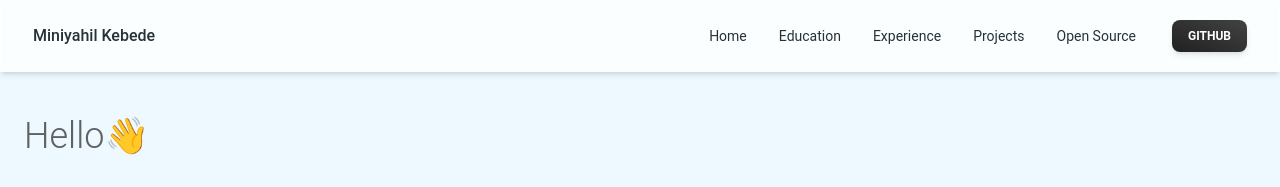
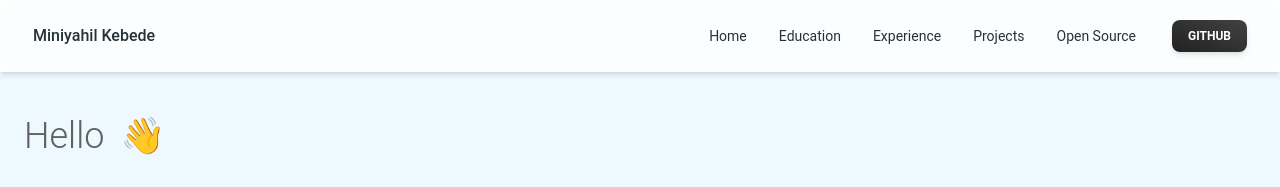
Before and after one commit to hmhard/my-portfolio, a React (Create React App) app: page / in a window 1280 px wide. Shown: the top 187 px of the page. Built offline with nearby package versions, Linux system fonts and the light colour scheme.

Commit message:
minor update

```diff
--- a/src/components/Home.tsx
+++ b/src/components/Home.tsx
@@ -9,7 +9,7 @@ export default function Home() {
         <Card className="rounded-xl h-full w-full" style={{ backgroundColor:blueTheme.body }}>
             <CardBody>
                 <Typography  className='text-4xl mt-5'>
-                    Hello<span>👋</span>
+                    Hello<span className="ml-4">👋</span>
                 </Typography>
                 <Typography>
                     {/* {personal_info.subtitle} */}
--- a/src/components/Nativagion.tsx
+++ b/src/components/Nativagion.tsx
@@ -1,5 +1,5 @@
 import React from "react";
-import { Navbar, Typography, Button, IconButton, MobileNav, Collapse } from "@material-tailwind/react";
+import { Navbar, Typography, Button, IconButton, MobileNav } from "@material-tailwind/react";
 import { personal_info } from "../data/general_data";
 
 export default function Navigation() {
@@ -124,12 +124,12 @@ export default function Navigation() {
                 </IconButton>
             </div>
         </div>
-        <Collapse open={openNav}>
+        <MobileNav open={openNav}>
             {navList}
             <Button variant="gradient" size="sm" fullWidth className="mb-2"   onClick={() => window.open("https://github.com/hmhard", "_blank")}>
                 Github
             </Button>
-        </Collapse>
+        </MobileNav>
     </Navbar>
     )
 };
```
Also changed, not shown: src/App.tsx (+7 -7 lines).
